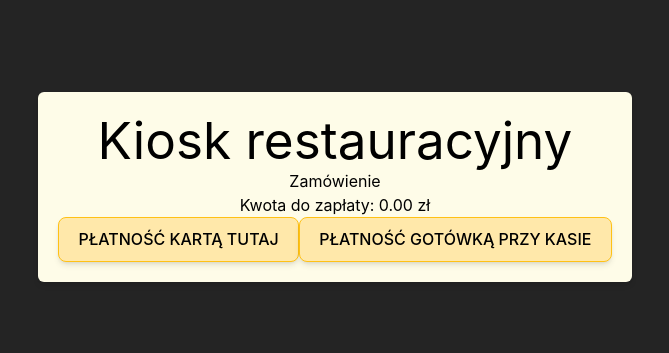
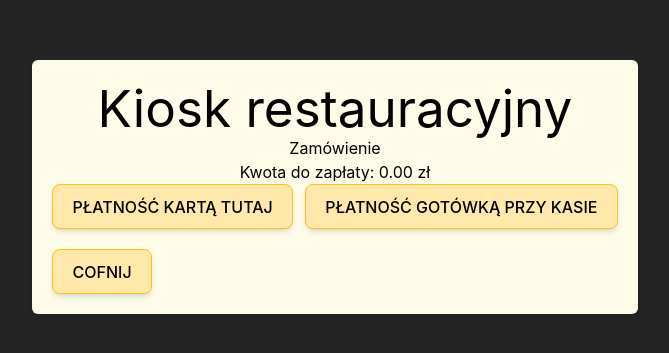
Before and after one commit to bozimkiewicz/restaurant-kiosk, a React (Vite) app: page /payment in a window 1280 px wide. Shown: the part 213-566 px from the top of the page, without its empty margins (305-974 px from the left). Built offline with nearby package versions, Linux system fonts and the light colour scheme.

Commit message:
small update to styling and "go back" button

```diff
--- a/src/components/Cart/Cart.tsx
+++ b/src/components/Cart/Cart.tsx
@@ -53,6 +53,7 @@ const Cart = () => {
           </button>
           <button onClick={() => dispatch(incrementAmount(item))}>+</button>
           <button
+            className="ml-5"
             onClick={(e) => {
               e.preventDefault();
               return handleOnShow();
--- a/src/components/Payment/Payment.tsx
+++ b/src/components/Payment/Payment.tsx
@@ -1,4 +1,5 @@
 import { useSelector } from "react-redux";
+import { Link } from "react-router-dom";
 import ICartProducts from "../../interfaces/ICartProducts";
 
 const Payment = () => {
@@ -12,7 +13,10 @@ const Payment = () => {
       (state) => state.cart
     ) || [];
 
-  const cartItemsTotal = cartContent.reduce((p, c) => p + c.amount * c.product.price, 0)
+  const cartItemsTotal = cartContent.reduce(
+    (p, c) => p + c.amount * c.product.price,
+    0
+  );
 
   const listedCartContent = (
     <ul>
@@ -28,17 +32,24 @@ const Payment = () => {
         </li>
       ))}
     </ul>
-  )
+  );
 
-  const order = {orderContent: cartContent, totalPrice: cartItemsTotal}
+  const order = { orderContent: cartContent, totalPrice: cartItemsTotal };
 
   return (
     <div>
-      <h2>Zamówienie {orderMethod.method}</h2>
-      {listedCartContent}
-      <h2>Kwota do zapłaty: {cartItemsTotal.toFixed(2)} zł</h2>
-      <button>Płatność kartą tutaj</button>
-      <button>Płatność gotówką przy kasie</button>
+      <div>
+        <h2>Zamówienie {orderMethod.method}</h2>
+        {listedCartContent}
+        <h2>Kwota do zapłaty: {cartItemsTotal.toFixed(2)} zł</h2>
+        <button className="mr-3">Płatność kartą tutaj</button>
+        <button>Płatność gotówką przy kasie</button>
+      </div>
+      <div className="flex justify-start mt-5">
+        <Link to="/home">
+          <button>Cofnij</button>
+        </Link>
+      </div>
     </div>
   );
 };
```
